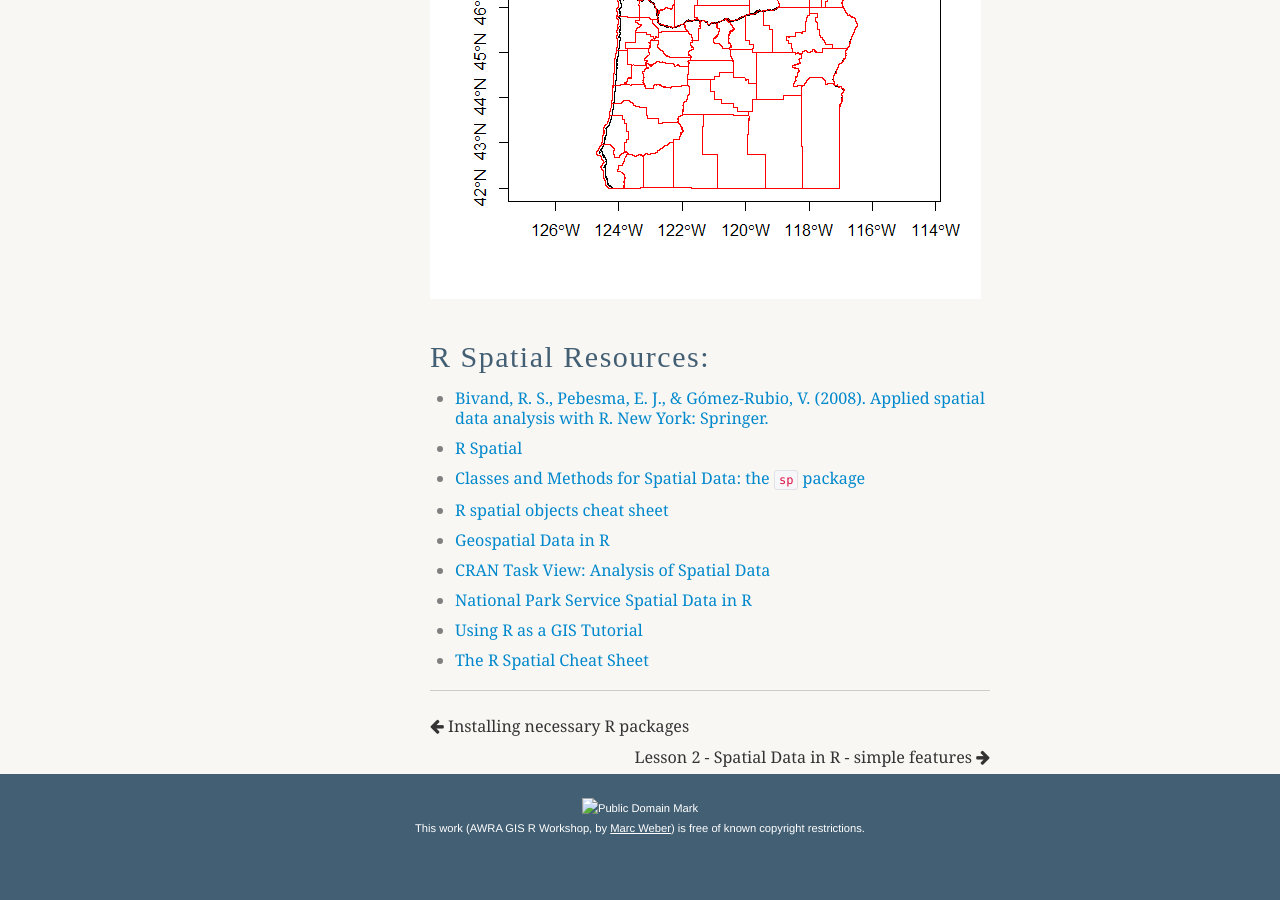
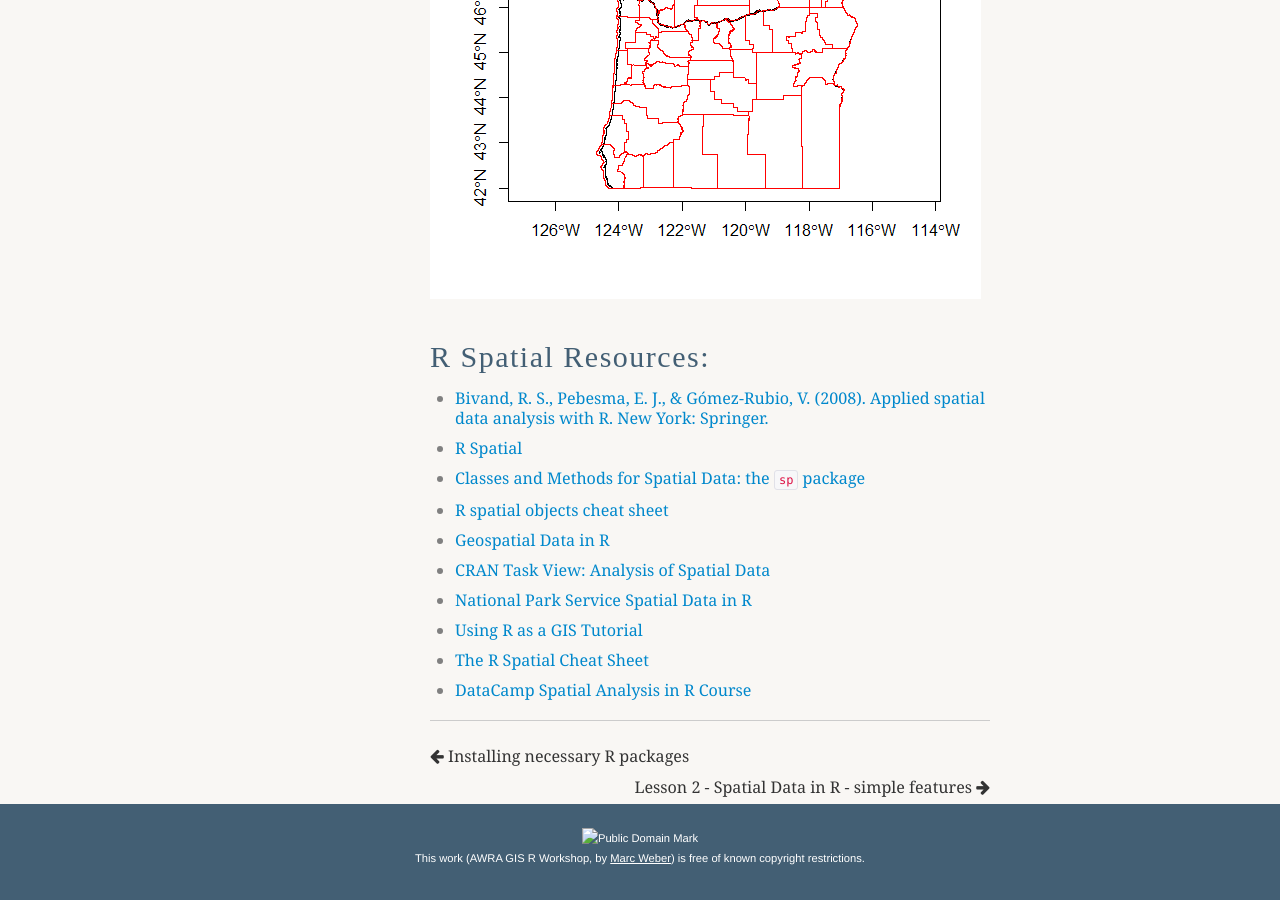
Before and after one commit to mhweber/AWRA_GIS_R_Workshop, a Jekyll site: the page built from _posts/2018-04-22-04-Spatial-Data-In-R-sp.md, in a window 1280 px wide and 900 px high, scrolled down 22322 px. Built offline with Jekyll 4.4.1, drawn with Linux system fonts in a browser that asks for light colours; nearby versions of some CDN libraries; some web fonts are replaced; library files that are not in the unit come from our copies; before the commit the page ends 23192 px from its top, so only the background shows below that.

Commit message:
Added resource to sp section

```diff
--- a/_posts/2018-04-22-04-Spatial-Data-In-R-sp.md
+++ b/_posts/2018-04-22-04-Spatial-Data-In-R-sp.md
@@ -656,3 +656,5 @@ plot(cob_poly, add=TRUE, border='red')
 - [Using R as a GIS Tutorial](https://github.com/Pakillo/R-GIS-tutorial/blob/master/R-GIS_tutorial.md)
 
 - [The R Spatial Cheat Sheet](http://www.maths.lancs.ac.uk/~rowlings/Teaching/UseR2012/cheatsheet.html_)
+
+- [DataCamp Spatial Analysis in R Course](https://www.datacamp.com/courses/working-with-geospatial-data-in-r)
```
